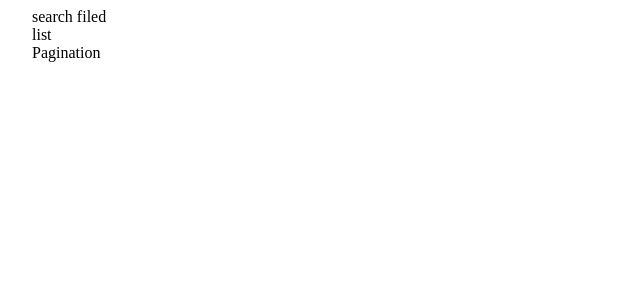
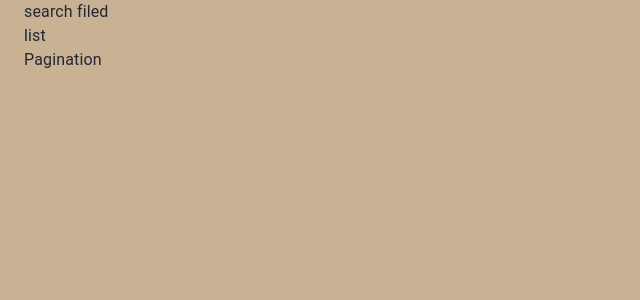
Before and after one commit to gergicsmilan/artists, a React (Vite) app: page / in a window 1280 px wide. Shown: the top 300 px of the page, without its empty margins (0-640 px from the left). Built offline with nearby package versions, Linux system fonts and the light colour scheme.

Commit message:
feat - basic mui config

```diff
--- a/src/main.tsx
+++ b/src/main.tsx
@@ -1,9 +1,11 @@
-import { StrictMode } from "react";
 import { createRoot } from "react-dom/client";
 import App from "./App.tsx";
+import { CssBaseline, ThemeProvider } from "@mui/material";
+import theme from "./theme.tsx";
 
 createRoot(document.getElementById("root")!).render(
-  <StrictMode>
+  <ThemeProvider theme={theme}>
+    <CssBaseline />
     <App />
-  </StrictMode>
+  </ThemeProvider>
 );
--- /dev/null
+++ b/src/theme.tsx
@@ -0,0 +1,17 @@
+import { createTheme } from "@mui/material/styles";
+
+const theme = createTheme({
+  cssVariables: true,
+  palette: {
+    background: { default: "#C9B194", paper: "#EEEEEE" },
+    text: { primary: "#222831", secondary: "#EEEEEE" },
+    primary: {
+      main: "#EEEEEE",
+    },
+    secondary: {
+      main: "#222831",
+    },
+  },
+});
+
+export default theme;
```
